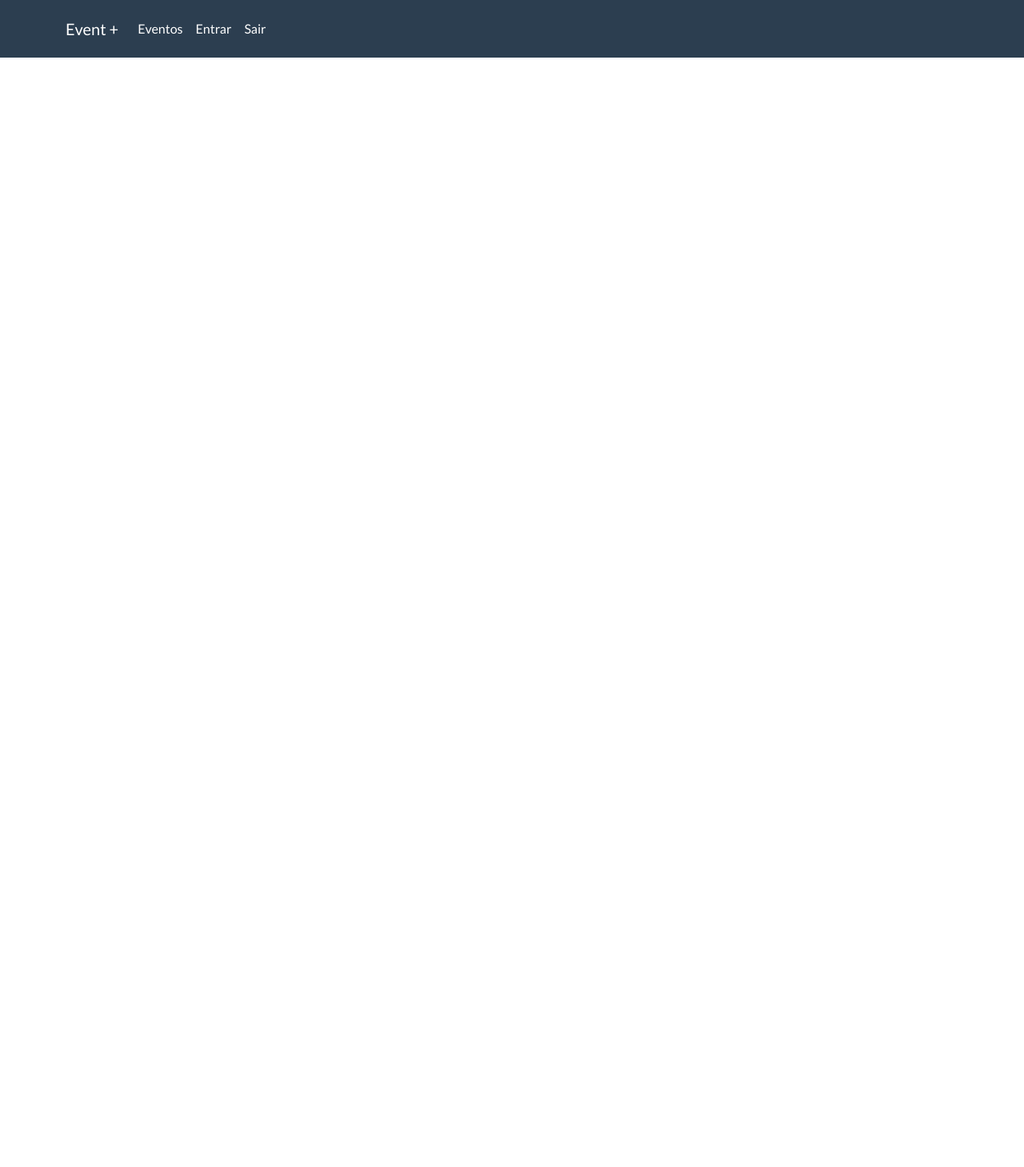
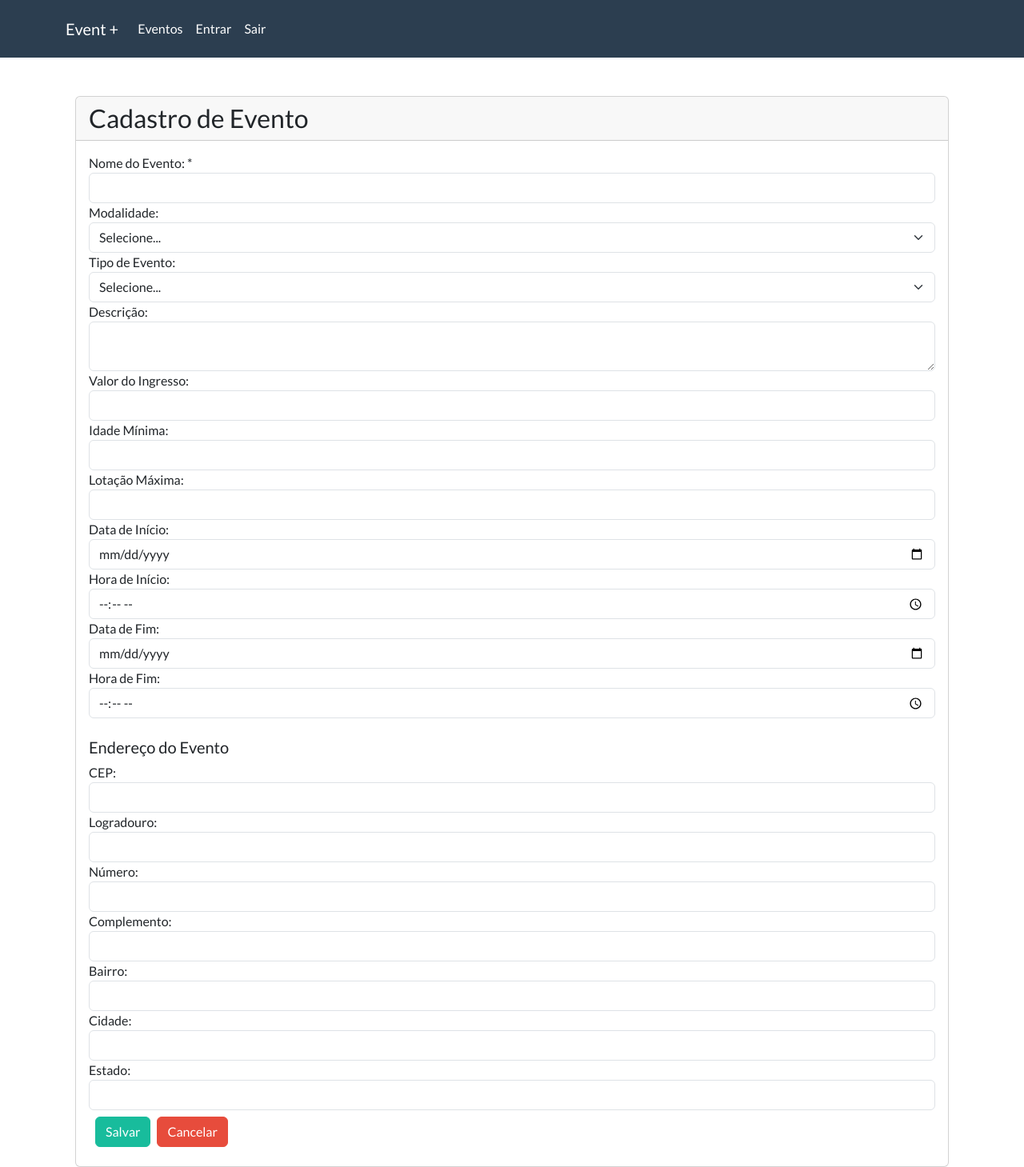
Before and after one commit to SophiaMFerreira/SistemaEventos, a React (Create React App) app: page /cadastro-eventos in a window 1280 px wide. Shown: the whole page at 80% size. Before the commit the page ends 800 px from the top, so only its background shows below. Built offline with nearby package versions, Linux system fonts and the light colour scheme.

Commit message:
fix: Corrects field name from 'nome' to 'nomeEvento'

```diff
--- a/src/rotas.js
+++ b/src/rotas.js
@@ -2,12 +2,14 @@ import React from 'react';
 
 import { Route, Routes, BrowserRouter } from 'react-router-dom';
 import ListagemEventos from './views/listagem-eventos';
+import CadastroEvento from './views/cadastro-eventos';
 
 function Rotas(props) {
   return (
     <BrowserRouter>
       <Routes>
         <Route path='/listagem-eventos' element={<ListagemEventos />} />
+        <Route path ='/cadastro-eventos' element={<CadastroEvento />} />
       </Routes>
     </BrowserRouter>
   );
--- a/src/views/cadastro-eventos.js
+++ b/src/views/cadastro-eventos.js
@@ -13,10 +13,10 @@ import { BASE_URL } from '../config/axios';
 function CadastroEvento() {
   const { idParam } = useParams();
   const navigate = useNavigate();
-  const baseURL = `${BASE_URL}/eventos`;
+  const baseURL = `${BASE_URL}/evento`;
 
   const [id, setId] = useState('');
-  const [nome, setNome] = useState('');
+  const [nomeEvento, setNomeEvento] = useState('');
   const [modalidade, setModalidade] = useState('');
   const [tipoEvento, setTipoEvento] = useState('');
   const [descricao, setDescricao] = useState('');
@@ -39,7 +39,7 @@ function CadastroEvento() {
 
   function inicializar() {
     setId('');
-    setNome('');
+    setNomeEvento('');
     setModalidade('');
     setTipoEvento('');
     setDescricao('');
@@ -62,7 +62,7 @@ function CadastroEvento() {
   async function salvar() {
     let data = {
       id,
-      nome,
+      nomeEvento,
       modalidade,
       tipoEvento,
       descricao,
@@ -87,12 +87,12 @@ function CadastroEvento() {
         await axios.post(baseURL, data, {
           headers: { 'Content-Type': 'application/json' },
         });
-        mensagemSucesso(`Evento ${nome} cadastrado com sucesso!`);
+        mensagemSucesso(`Evento ${nomeEvento} cadastrado com sucesso!`);
       } else {
         await axios.put(`${baseURL}/${idParam}`, data, {
           headers: { 'Content-Type': 'application/json' },
         });
-        mensagemSucesso(`Evento ${nome} alterado com sucesso!`);
+        mensagemSucesso(`Evento ${nomeEvento} alterado com sucesso!`);
       }
       navigate(`/listagem-eventos`);
     } catch (error) {
@@ -107,7 +107,7 @@ function CadastroEvento() {
       const e = response.data;
       setDados(e);
       setId(e.id);
-      setNome(e.nome);
+      setNomeEvento(e.nomeEvento);
       setModalidade(e.modalidade);
       setTipoEvento(e.tipoEvento);
       setDescricao(e.descricao);
@@ -144,9 +144,9 @@ function CadastroEvento() {
                 <input
                   type='text'
                   id='inputNome'
-                  value={nome}
+                  value={nomeEvento}
                   className='form-control'
-                  onChange={(e) => setNome(e.target.value)}
+                  onChange={(e) => setNomeEvento(e.target.value)}
                 />
               </FormGroup>
 
```
